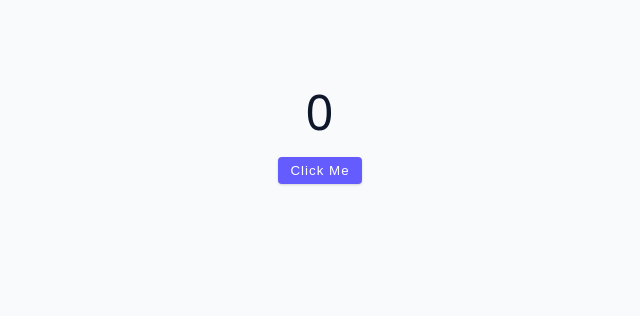
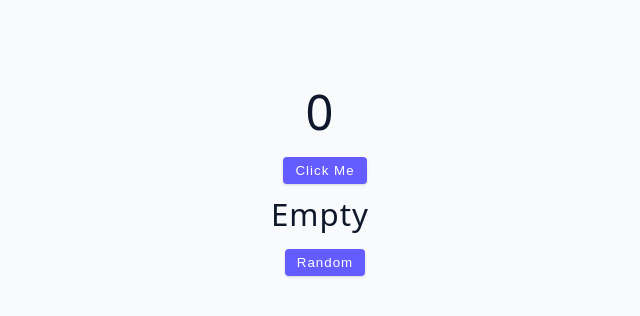
Before and after one commit to ivansemashko/ReactJSCA, a React (Vite) app in the folder 3-advanced-react/: page / in a window 1280 px wide. Shown: the top 316 px of the page, without its empty margins (320-960 px from the left). Built offline with nearby package versions, Linux system fonts and the light colour scheme.

Commit message:
Udpate: Solving my problem

```diff
--- a/3-advanced-react/src/index.css
+++ b/3-advanced-react/src/index.css
@@ -138,6 +138,7 @@ ul {
   transition: var(--transition);
   text-transform: capitalize;
   display: inline-block;
+  margin: 0 0 10px 10px;
 }
 .btn:hover {
   background: var(--primary-700);
--- a/3-advanced-react/src/tutorial/01-useState/starter/05-useState-gotcha.jsx
+++ b/3-advanced-react/src/tutorial/01-useState/starter/05-useState-gotcha.jsx
@@ -1,14 +1,18 @@
 import { useState } from 'react'
 const UseStateGotcha = () => {
   const [value, setValue] = useState(0)
+  const [color, setColor] = useState('Empty')
+  const randomColor = () => {
+    const colorList = ['blue', 'green', 'red']
+    let random = Math.floor(Math.random() * 3)
+    setColor(colorList[random])
+  }
 
   const handleClick = () => {
-    setTimeout(() => {
-      setValue((currentState) => {
-        const newState = currentState + 1
-        return newState
-      })
-    }, 3000)
+    setValue((currentState) => {
+      const newState = currentState + 1
+      return newState
+    })
   }
 
   return (
@@ -17,6 +21,10 @@ const UseStateGotcha = () => {
       <button className="btn" type="button" onClick={handleClick}>
         Click me
       </button>
+      <h3 style={{ color: color }}>{color}</h3>
+      <button className="btn" onClick={randomColor}>
+        Random
+      </button>
     </div>
   )
 }
```
